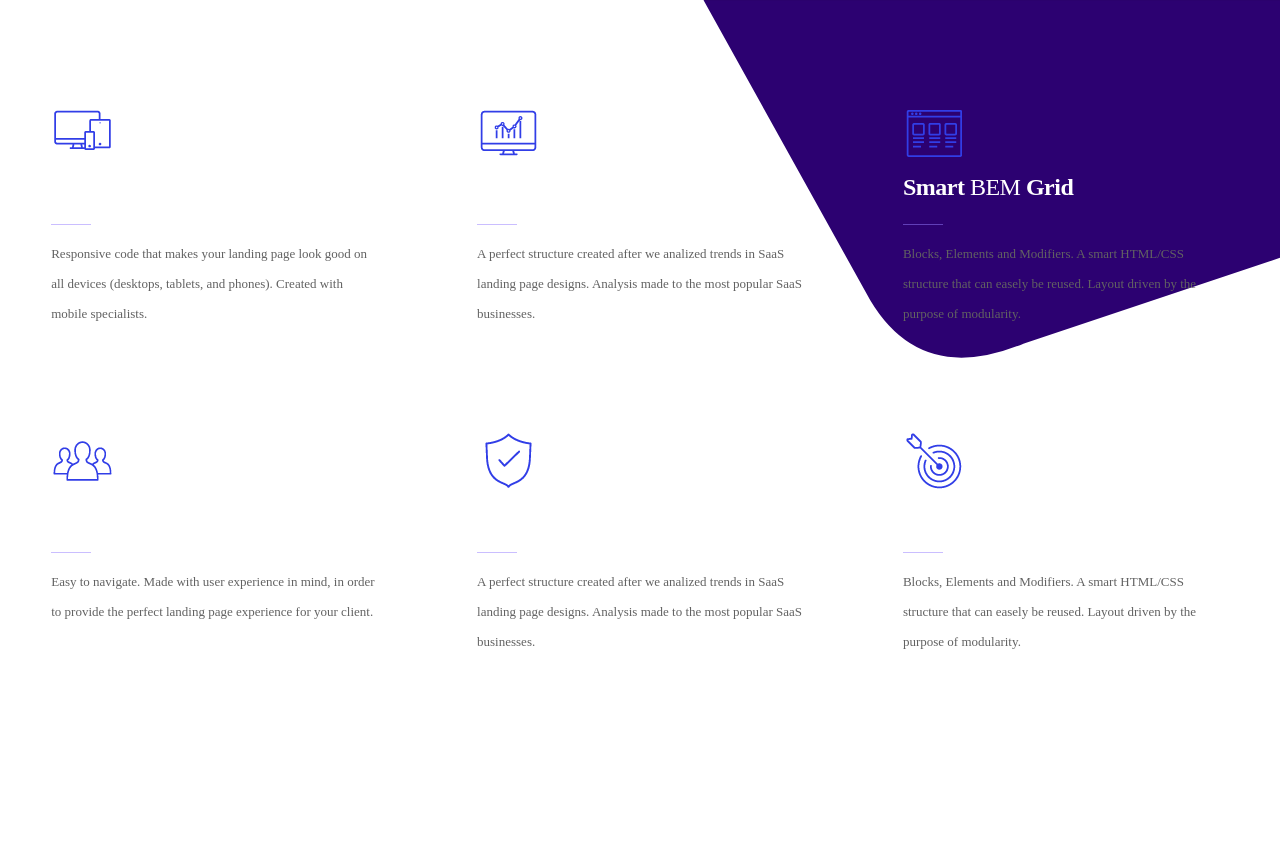
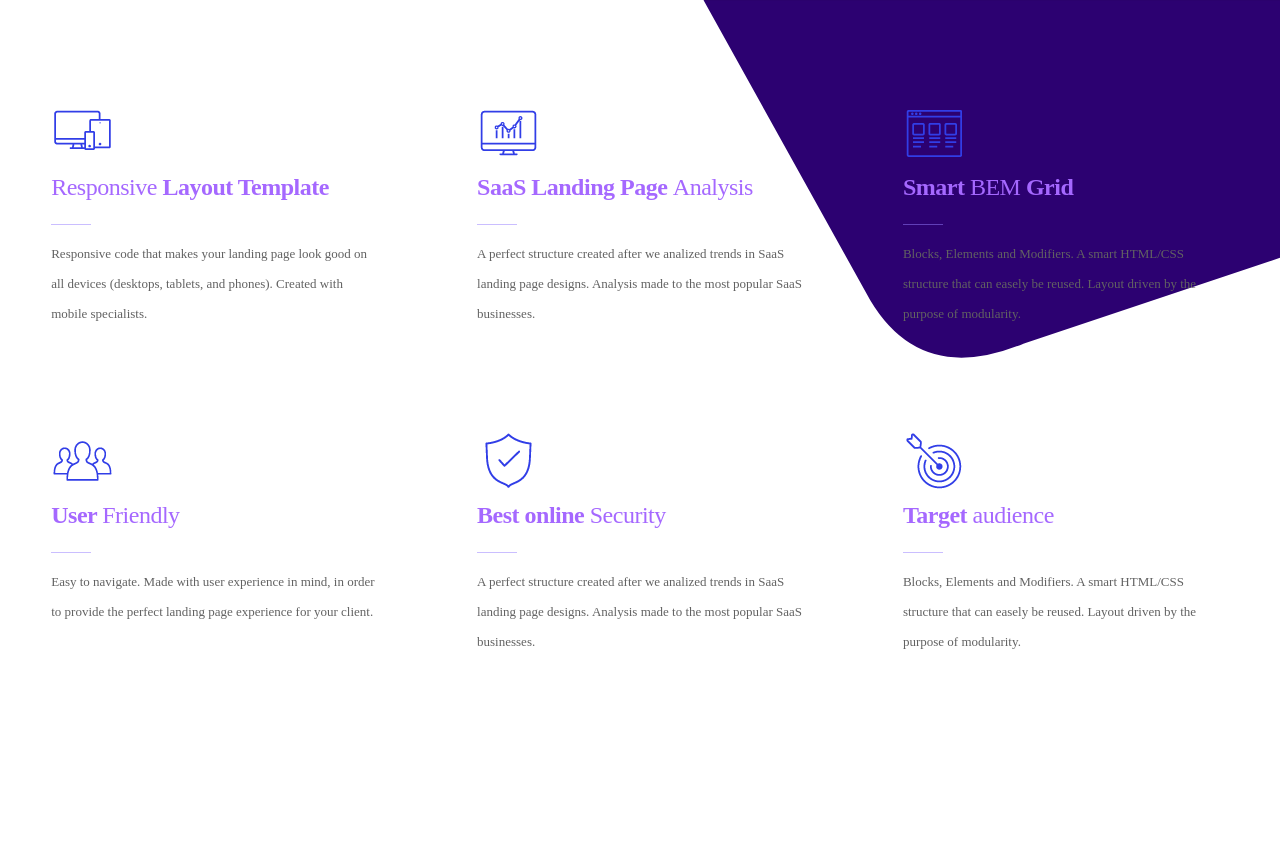
Before and after one commit to hotsiam/Riskx.io, a Django app: template swaps/templates/swaps/home.html in a window 1280 px wide. Shown: the part 799-1655 px from the top of the page. Run offline with Django 3.2, Linux system fonts and the light colour scheme; the template is opened without the code that fills it, so the values that code supplies are empty; some web fonts are replaced.

Commit message:
font colour

```diff
--- a/rex/static/style.css
+++ b/rex/static/style.css
@@ -651,7 +651,7 @@ h6{
  /* ELEMENT  grid__title  */
 /* --------------------  */
 .grid__title{
-	color:#fff;
+	color:#a568ff;
 	font-size:15px;
 	font-weight:400;
 	padding:0 0 20px 0;
@@ -668,7 +668,6 @@ h6{
 	line-height:26px;
 }
 .grid__text span{
-	font-color:#fff;
 	font-weight:700;
 	font-size:15px;
 }
```
